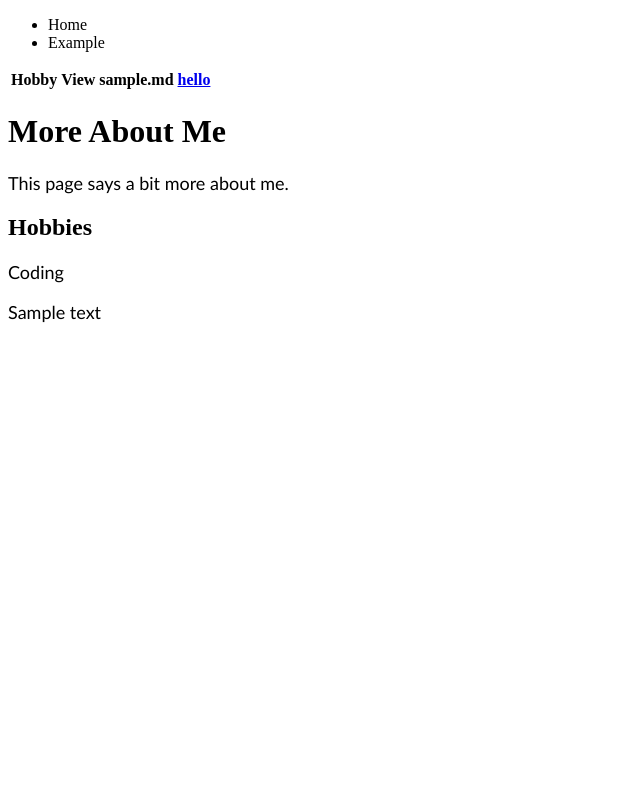
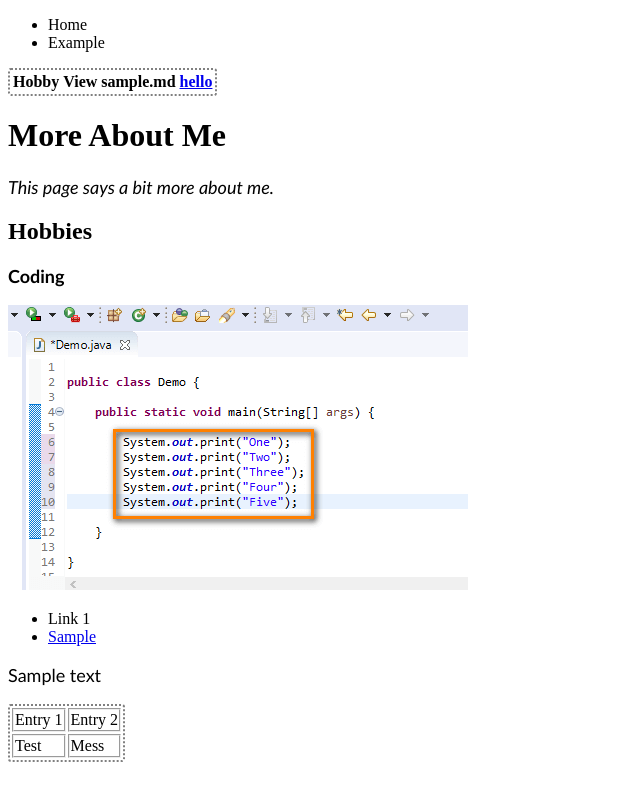
Before and after one commit to dylan-UW/dylan-UW.github.io, a plain HTML site: page index.html in a window 1280 px wide. Shown: the whole page, without its empty margins (0-640 px from the left). Drawn offline with Linux system fonts and the light colour scheme.

Commit message:
assignment

```diff
--- a/index.html
+++ b/index.html
@@ -4,7 +4,7 @@
     <meta charset="UTF-8">
     <meta name="viewport" content="width=device-width, initial-scale=1.0">
     <title>Dylan </title>
-    <link rel="stylesheet" href="styles.css">
+    <link rel="stylesheet" href="styles.css" type="text/css">
 </head>
 
 <body>
@@ -31,13 +31,34 @@
 
     <div>
         <h1>More About Me</h1>
-        <p>This page says a bit more about me.</p>
+        <p><i>This page says a bit more about me.</i></p>
 
         <h2>Hobbies</h2>
-        <p>Coding</p>
+        <p><b>Coding</b></p>
+        <img src="Assets\Print-statements-multiple-print.png">
 
+        <ul>
+            <li>Link 1 </li>
+            <li><a href="about.md"> Sample</a></li>
+        </ul>
+        <p>Sample text</p>
 
-        <p>Sample text</p>
+        <table >
+            <tr>
+                <td>
+                    Entry 1
+                </td>
+                <td>
+                    Entry 2
+                </td>
+            </tr>
+            <tr>
+                <td>
+                    Test
+                </td>
+                <td>Mess</td>
+            </tr>
+        </table>
     </div>
   </body>
 </html>
--- a/styles.css
+++ b/styles.css
@@ -5,3 +5,14 @@ p {
     font-size: large;
 
 }
+
+table {
+    border-width: 2px;
+    border-style: dotted;
+    border-radius: 3px;
+}
+
+td {
+    border-style:groove;
+    border-width: 2px;
+}
```
Also changed, not shown: Assets/Print-statements-multiple-print.png (added), 2 other files.
